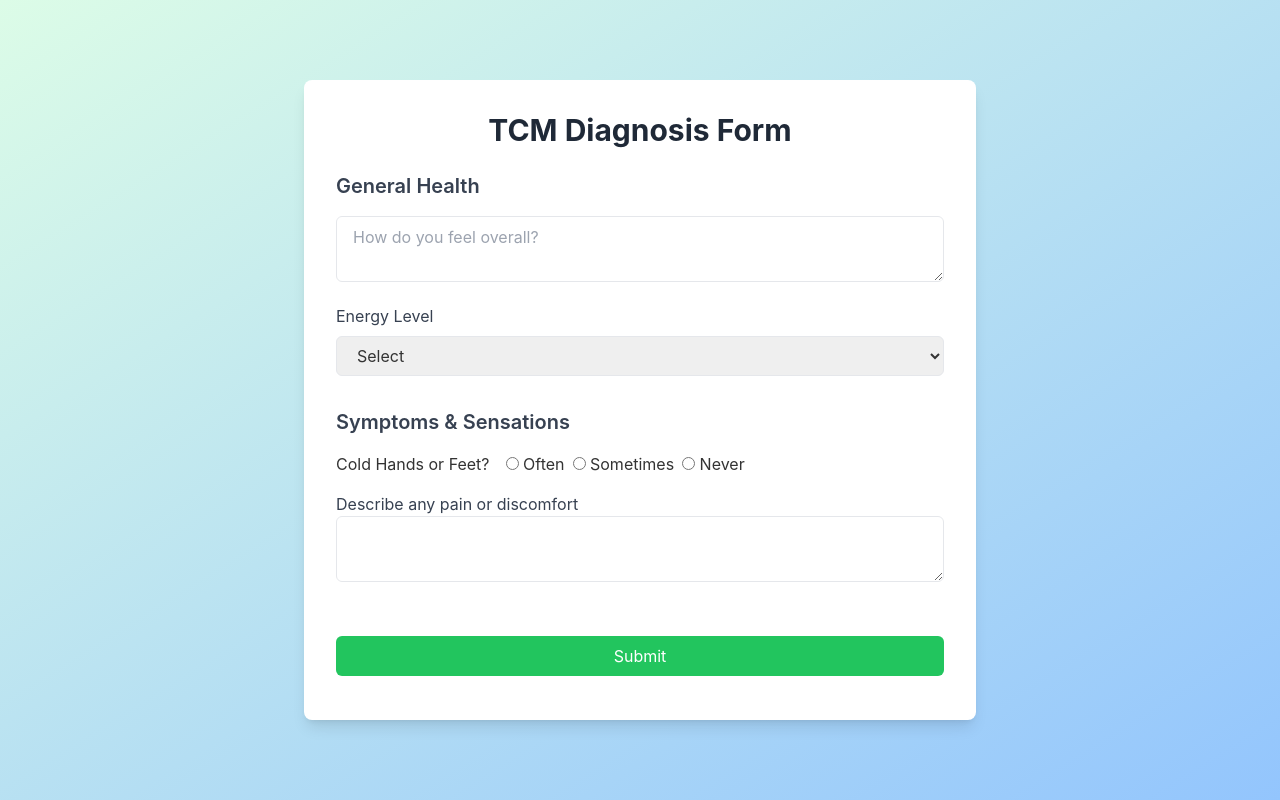
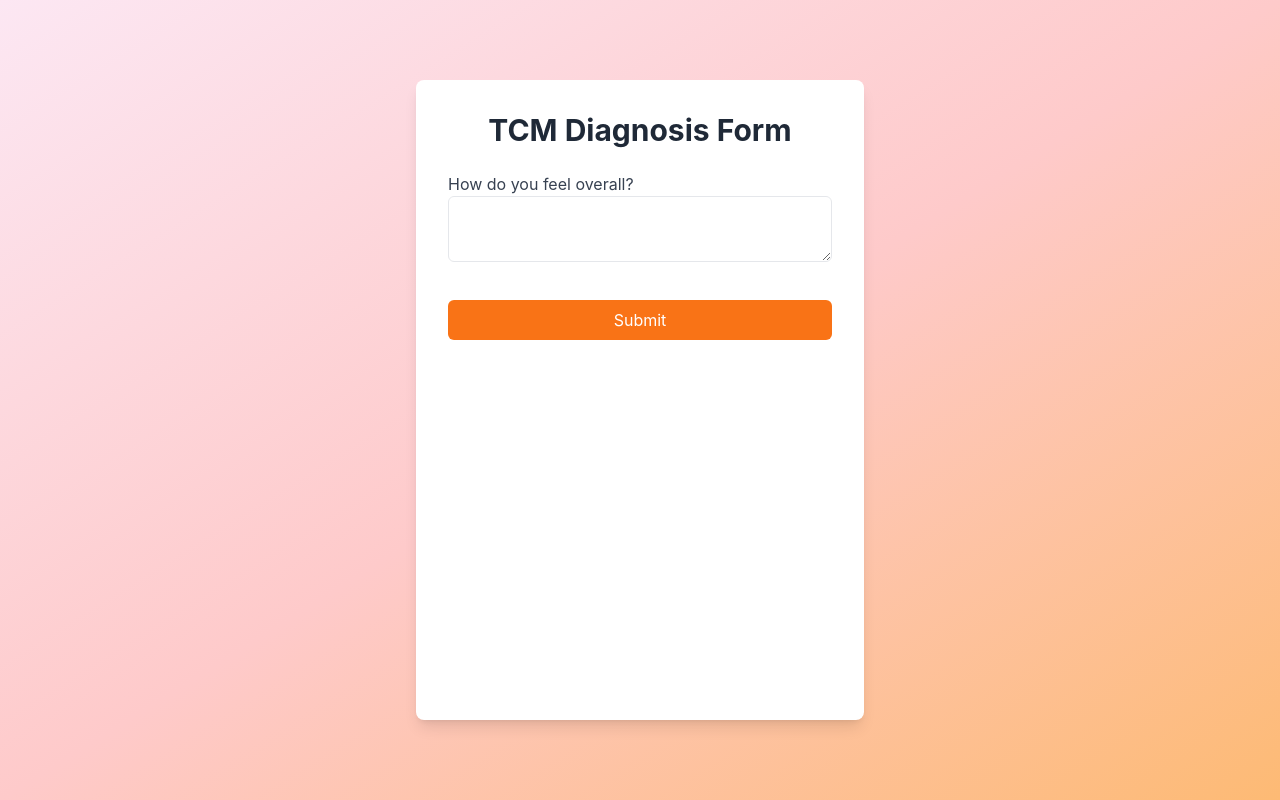
Before and after one commit to the-true-kid/Tcm-front, a React (Create React App) app in the folder tcm-app-frontend/: page /diagnosis in a window 1280 px wide. Built offline with nearby package versions, Linux system fonts and the light colour scheme; sample sign-in values are in the browser's storage.

Commit message:
Refactor report fetching to use JWT and secure route access

```diff
--- a/tcm-app-frontend/src/App.js
+++ b/tcm-app-frontend/src/App.js
@@ -6,6 +6,7 @@ import DiagnosisForm from './components/DiagnosisForm';
 import Home from './pages/Home';
 import Profile from './pages/Profile';
 import LandingPage from './pages/LandingPage';
+import ReportPage from './pages/ReportPage'; // Import ReportPage
 import ProtectedRoute from './components/ProtectedRoute';
 
 function App() {
@@ -32,6 +33,14 @@ function App() {
           }
         />
         <Route
+          path="/report"
+          element={
+            <ProtectedRoute>
+              <ReportPage />
+            </ProtectedRoute>
+          }
+        />
+        <Route
           path="/profile"
           element={
             <ProtectedRoute>
--- a/tcm-app-frontend/src/components/DiagnosisForm.js
+++ b/tcm-app-frontend/src/components/DiagnosisForm.js
@@ -1,10 +1,11 @@
 import React, { useState } from 'react';
 import axios from 'axios';
+import { useNavigate } from 'react-router-dom';
 
 const DiagnosisForm = () => {
   const [responses, setResponses] = useState({});
-  const [report, setReport] = useState('');
   const [error, setError] = useState(null);
+  const navigate = useNavigate();
 
   const handleChange = (e) => {
     setResponses({ ...responses, [e.target.name]: e.target.value });
@@ -14,6 +15,7 @@ const DiagnosisForm = () => {
     e.preventDefault();
     try {
       const token = localStorage.getItem('token');
+
       const response = await axios.post(
         `${process.env.REACT_APP_API_URL}/api/diagnosis/new`,
         responses,
@@ -21,8 +23,11 @@ const DiagnosisForm = () => {
           headers: { Authorization: `Bearer ${token}` },
         }
       );
-      setReport(response.data.diagnosis_report);
-      setError(null);
+
+      console.log('Diagnosis submitted successfully:', response.data);
+
+      // Redirect to the report page with the report data
+      navigate('/report', { state: { report: response.data.diagnosis_report } });
     } catch (error) {
       setError('Failed to submit diagnosis. Please try again.');
       console.error('Error submitting diagnosis:', error.message);
@@ -30,8 +35,8 @@ const DiagnosisForm = () => {
   };
 
   return (
-    <div className="flex items-center justify-center h-screen bg-gradient-to-br from-green-100 to-blue-300">
-      <div className="w-full max-w-2xl h-[80vh] bg-white p-8 rounded-lg shadow-lg overflow-y-auto">
+    <div className="flex items-center justify-center h-screen bg-gradient-to-br from-pink-100 via-red-200 to-orange-300">
+      <div className="w-full max-w-md h-[80vh] bg-white p-8 rounded-lg shadow-lg overflow-y-auto">
         <h2 className="text-3xl font-bold mb-6 text-center text-gray-800">
           TCM Diagnosis Form
         </h2>
@@ -39,99 +44,23 @@ const DiagnosisForm = () => {
         {error && <p className="text-red-500 mb-4">{error}</p>}
 
         <form onSubmit={handleSubmit} className="space-y-8">
-          {/* General Health Section */}
+          {/* Form Fields */}
           <div>
-            <h3 className="text-xl font-semibold text-gray-700 mb-4">
-              General Health
-            </h3>
+            <label className="block text-gray-700">How do you feel overall?</label>
             <textarea
               name="overallFeeling"
-              placeholder="How do you feel overall?"
               onChange={handleChange}
-              className="w-full px-4 py-2 border rounded-md focus:ring-2 focus:ring-green-400"
+              className="w-full px-4 py-2 border rounded-md focus:ring-2 focus:ring-orange-400"
             />
-            <div className="mt-4">
-              <label className="block text-gray-700 mb-2">Energy Level</label>
-              <select
-                name="energyLevel"
-                onChange={handleChange}
-                className="w-full px-4 py-2 border rounded-md focus:ring-2 focus:ring-green-400"
-              >
-                <option value="">Select</option>
-                <option value="stable">Stable</option>
-                <option value="fluctuates">Fluctuates</option>
-                <option value="low">Low</option>
-              </select>
-            </div>
           </div>
 
-          {/* Symptoms Section */}
-          <div>
-            <h3 className="text-xl font-semibold text-gray-700 mb-4">
-              Symptoms & Sensations
-            </h3>
-            <div className="flex items-center mb-4">
-              <label className="mr-4">Cold Hands or Feet?</label>
-              <div>
-                <label className="mr-2">
-                  <input
-                    type="radio"
-                    name="coldHandsFeet"
-                    value="often"
-                    onChange={handleChange}
-                  />{' '}
-                  Often
-                </label>
-                <label className="mr-2">
-                  <input
-                    type="radio"
-                    name="coldHandsFeet"
-                    value="sometimes"
-                    onChange={handleChange}
-                  />{' '}
-                  Sometimes
-                </label>
-                <label>
-                  <input
-                    type="radio"
-                    name="coldHandsFeet"
-                    value="never"
-                    onChange={handleChange}
-                  />{' '}
-                  Never
-                </label>
-              </div>
-            </div>
-
-            <div className="mb-4">
-              <label className="block text-gray-700">
-                Describe any pain or discomfort
-              </label>
-              <textarea
-                name="painDiscomfort"
-                onChange={handleChange}
-                className="w-full px-4 py-2 border rounded-md focus:ring-2 focus:ring-green-400"
-              />
-            </div>
-          </div>
-
-          {/* Submit Button */}
           <button
             type="submit"
-            className="w-full bg-green-500 text-white py-2 px-4 rounded-md hover:bg-green-600 transition duration-300"
+            className="w-full bg-orange-500 text-white py-2 px-4 rounded-md hover:bg-orange-600 transition duration-300"
           >
             Submit
           </button>
         </form>
-
-        {report && (
-          <div className="mt-8">
-            <h3 className="text-xl font-semibold text-gray-800">
-              Your Diagnosis Report
-            </h3>
-            <p className="mt-2 text-gray-600">{report}</p>
-          </div>
-        )}
       </div>
     </div>
   );
--- a/tcm-app-frontend/src/pages/LandingPage.js
+++ b/tcm-app-frontend/src/pages/LandingPage.js
@@ -14,17 +14,27 @@ const LandingPage = () => {
     navigate('/diagnosis'); // Navigate to Diagnosis Form
   };
 
+  const goToReport = () => {
+    navigate('/report'); // Navigate to Report Page
+  };
+
   return (
     <div className="flex items-center justify-center h-screen bg-gradient-to-br from-yellow-100 to-orange-300">
       <div className="text-center">
         <h1 className="text-4xl font-bold mb-6">Welcome Back!</h1>
-        <p className="text-lg mb-6">Ready to start your diagnosis journey?</p>
+        <p className="text-lg mb-6">Ready to start your diagnosis journey or review your report?</p>
         <div className="space-x-4">
           <button
             onClick={goToDiagnosis}
             className="px-6 py-2 bg-blue-500 text-white rounded-md hover:bg-blue-600 transition duration-300"
           >
             Start Diagnosis
+          </button>
+          <button
+            onClick={goToReport}
+            className="px-6 py-2 bg-green-500 text-white rounded-md hover:bg-green-600 transition duration-300"
+          >
+            View Report
           </button>
           <button
             onClick={handleLogout}
--- /dev/null
+++ b/tcm-app-frontend/src/pages/ReportPage.js
@@ -0,0 +1,74 @@
+// src/pages/ReportPage.js
+import React, { useEffect, useState } from 'react';
+import axios from 'axios';
+import { useNavigate } from 'react-router-dom';
+
+const ReportPage = () => {
+  const [reports, setReports] = useState([]);
+  const [error, setError] = useState(null);
+  const navigate = useNavigate();
+
+  useEffect(() => {
+    const fetchReports = async () => {
+      try {
+        const token = localStorage.getItem('token'); // Retrieve token
+
+        const response = await axios.get(
+          `${process.env.REACT_APP_API_URL}/api/diagnosis/user/reports`,
+          {
+            headers: { Authorization: `Bearer ${token}` },
+          }
+        );
+        setReports(response.data); // Set fetched reports
+      } catch (error) {
+        console.error('Error fetching reports:', error.message);
+        setError('Failed to load reports. Please try again.');
+      }
+    };
+
+    fetchReports(); // Fetch reports on component mount
+  }, []);
+
+  const handleBackToLanding = () => {
+    navigate('/landing'); // Navigate back to landing page
+  };
+
+  return (
+    <div className="flex items-center justify-center h-screen bg-gradient-to-br from-blue-100 to-purple-300">
+      <div className="w-full max-w-2xl bg-white p-8 rounded-lg shadow-lg">
+        <h2 className="text-3xl font-bold mb-6 text-center text-gray-800">
+          Your Diagnosis Reports
+        </h2>
+
+        {error && <p className="text-red-500 mb-4">{error}</p>}
+
+        {reports.length === 0 ? (
+          <p className="text-gray-600">No reports available.</p>
+        ) : (
+          <ul className="space-y-4">
+            {reports.map((report, index) => (
+              <li
+                key={index}
+                className="p-4 border rounded-md bg-gray-50 shadow-sm"
+              >
+                <h3 className="font-semibold">Report #{index + 1}</h3>
+                <p className="mt-2 whitespace-pre-line">
+                  {report.report}
+                </p>
+              </li>
+            ))}
+          </ul>
+        )}
+
+        <button
+          onClick={handleBackToLanding}
+          className="mt-8 w-full bg-blue-500 text-white py-2 px-4 rounded-md hover:bg-blue-600 transition duration-300"
+        >
+          Back to Landing Page
+        </button>
+      </div>
+    </div>
+  );
+};
+
+export default ReportPage;
```
